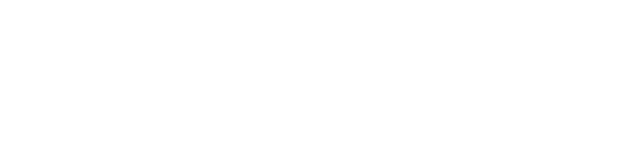
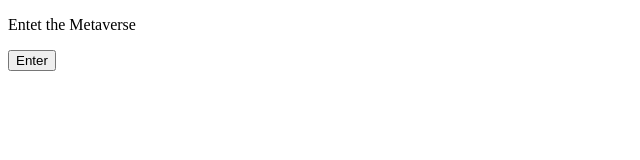
Before and after one commit to acciojob/enter-metaverse-jks6404, a website: page main.html in a window 1280 px wide. Shown: the whole page, without its empty margins (0-640 px from the left). Drawn offline with Linux system fonts and the light colour scheme.

Commit message:
created a submission

```diff
--- a/main.html
+++ b/main.html
@@ -8,6 +8,9 @@
 
 <body>
 	<!-- the entire body must be written by student -->
+	<p id='status'>Entet the Metaverse</p>
+	<button  id=enterBtn>Enter</button>
+
     <script type="text/javascript" src="./script.js">
 </script>
 
--- a/script.js
+++ b/script.js
@@ -1 +1,7 @@
 //your JS code here. If required.
+const status=document.getElementById("status");
+const button=document.getElementById("enterBtn");
+
+ button.addEventListener('click',function(){
+	status.innerHTML='<h1>Entered Metaverse</h1>';
+});
```
